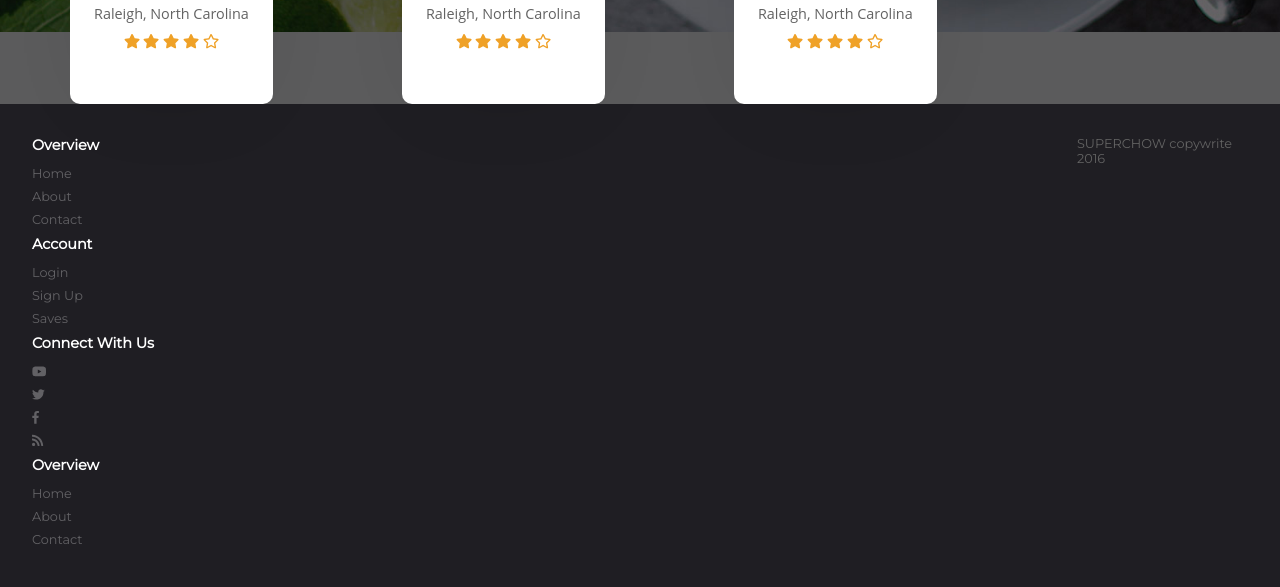
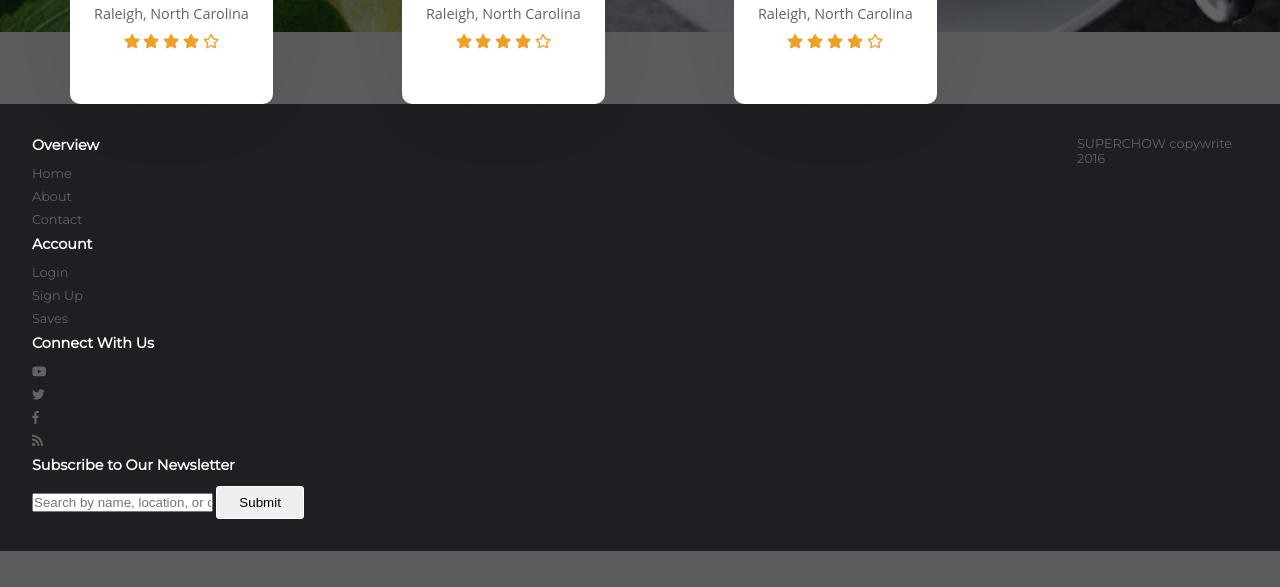
Before and after one commit to jenem66/Suprchow, a website: page index.html in a window 1280 px wide. Shown: the part 768-1355 px from the top of the page. After the commit the page ends 1319 px from the top, so only its background shows below. Drawn offline with Linux system fonts and the light colour scheme; a web font is replaced by a local one.

Commit message:
add newsletter sign up, created ghost button property

```diff
--- a/index.html
+++ b/index.html
@@ -42,7 +42,7 @@
       <li><a href="#">About</a></li>
       <li><a href="#">Contact</a></li>
       <li><a href="#">Login</a></li>
-      <li class="sign-up-btn"><a href="#">Sign Up</a></li>
+      <li class="ghost-btn"><a href="#">Sign Up</a></li>
     </ul>
 
   </nav>
@@ -246,12 +246,11 @@
         </ul>
       </div>
       <div class="footer-col newsletter">
-        <h4>Overview</h4>
-        <ul>
-          <li><a href="#">Home</a></li>
-          <li><a href="#">About</a></li>
-          <li><a href="#">Contact</a></li>
-        </ul>
+        <h4>Subscribe to Our Newsletter</h4>
+        <form action="">
+          <input type="text" placeholder="Search by name, location, or cuisine" name="search">
+          <button class="ghost-btn" type="submit">Submit</button>
+        </form>
       </div>
     </div>
     <div class="copywrite">
--- a/sass/styles.scss
+++ b/sass/styles.scss
@@ -77,6 +77,16 @@ p {
     }
 }
 
+.ghost-btn {
+    border: 1px solid #fff;
+    padding: 8px 22px;
+    border-radius: 3px;
+    transition: .3s;
+    &:hover {
+        background: rgba(255, 255, 255, .1);
+    }
+}
+
 //NAVIGATION
 nav {
     display: flex;
@@ -93,16 +103,8 @@ nav {
             color: #fff;
         }
     }
-    & .sign-up-btn {
-        border: 1px solid #fff;
-        padding: 8px 22px;
-        border-radius: 3px;
-        transition: .3s;
-        &:hover {
-            background: rgba(255, 255, 255, .1);
-        }
-    }
 }
+
 
 // SEARCH SECTION
 .search,
@@ -275,7 +277,12 @@ footer {
     justify-content: space-between;
     padding: 32px;
     & a{
-        color: rgba(255, 255, 255, .3);
+        color: $color-primary-text;
+        transition: .3s;
+
+        &:hover{
+            color: lighten($color-primary-text,15%);
+        }
     }
     & .footer-col {
         & h4 {
```
Also changed, not shown: css/styles.css, 1 other file.
